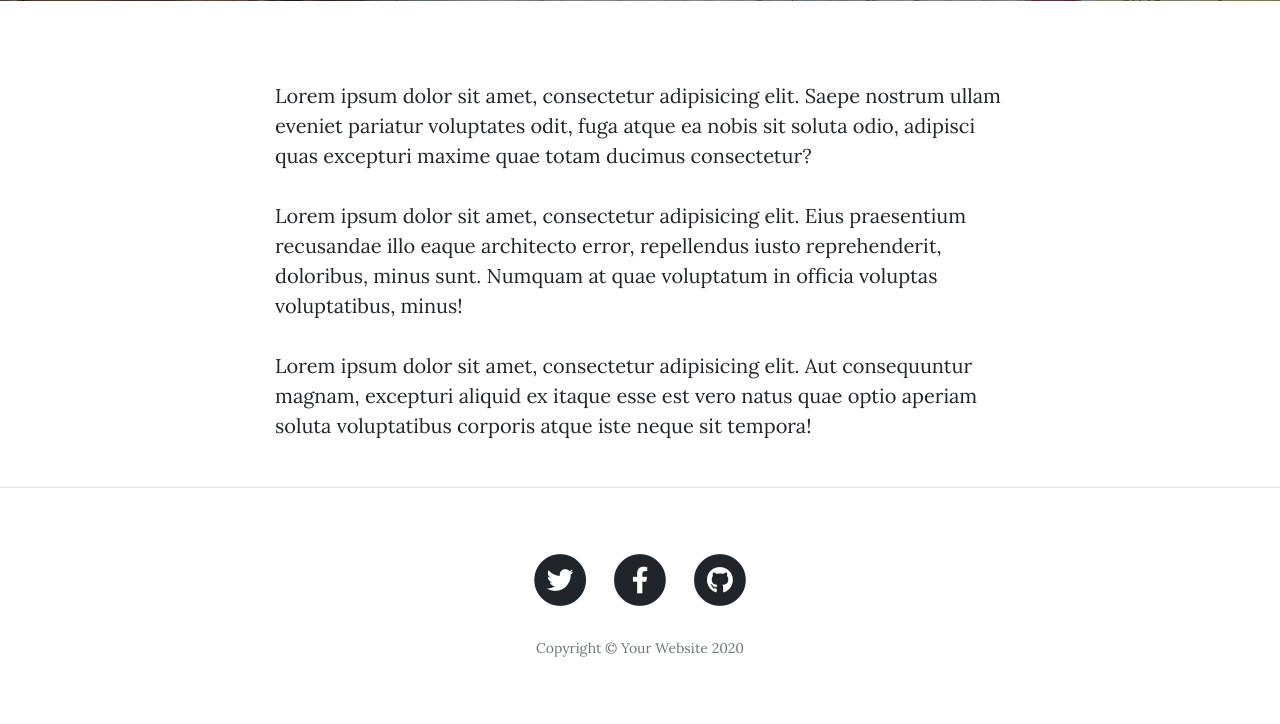
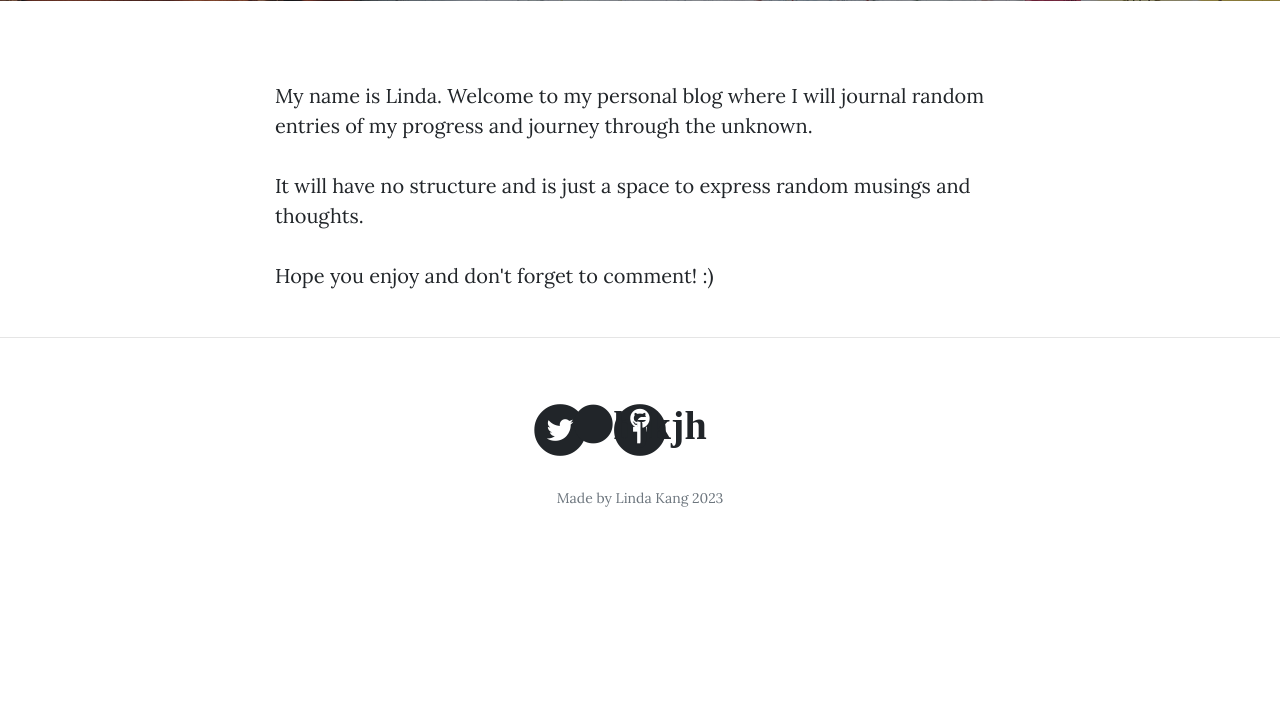
Before and after one commit to lindajhk/Freeform-Fragments, a Flask app: page /about in a window 1280 px wide. Shown: the part 531-1255 px from the top of the page. After the commit the page ends 1038 px from the top, so only its background shows below. Run offline with Flask 3, Linux system fonts and the light colour scheme; some libraries are stand-ins or nearby versions.

Commit message:
Updated About Me, Contact and Footer

```diff
--- a/templates/about.html
+++ b/templates/about.html
@@ -19,9 +19,9 @@
   <div class="container">
     <div class="row">
       <div class="col-lg-8 col-md-10 mx-auto">
-        <p>Lorem ipsum dolor sit amet, consectetur adipisicing elit. Saepe nostrum ullam eveniet pariatur voluptates odit, fuga atque ea nobis sit soluta odio, adipisci quas excepturi maxime quae totam ducimus consectetur?</p>
-        <p>Lorem ipsum dolor sit amet, consectetur adipisicing elit. Eius praesentium recusandae illo eaque architecto error, repellendus iusto reprehenderit, doloribus, minus sunt. Numquam at quae voluptatum in officia voluptas voluptatibus, minus!</p>
-        <p>Lorem ipsum dolor sit amet, consectetur adipisicing elit. Aut consequuntur magnam, excepturi aliquid ex itaque esse est vero natus quae optio aperiam soluta voluptatibus corporis atque iste neque sit tempora!</p>
+        <p>My name is Linda. Welcome to my personal blog where I will journal random entries of my progress and journey through the unknown.</p>
+        <p>It will have no structure and is just a space to express random musings and thoughts.</p>
+        <p>Hope you enjoy and don't forget to comment! :)</p>
       </div>
     </div>
   </div>
--- a/templates/contact.html
+++ b/templates/contact.html
@@ -21,7 +21,6 @@
       <div class="col-lg-8 col-md-10 mx-auto">
         <p>Want to get in touch? Fill out the form below to send me a message and I will get back to you as soon as possible!</p>
         <!-- Contact Form - Enter your email address on line 19 of the mail/contact_me.php file to make this form work. -->
-        <!-- WARNING: Some web hosts do not allow emails to be sent through forms to common mail hosts like Gmail or Yahoo. It's recommended that you use a private domain email address! -->
         <!-- To use the contact form, your site must be on a live web host with PHP! The form will not work locally! -->
         <form name="sentMessage" id="contactForm" novalidate>
           <div class="control-group">
--- a/templates/footer.html
+++ b/templates/footer.html
@@ -21,15 +21,12 @@
               </a>
             </li>
             <li class="list-inline-item">
-              <a href="#">
-                <span class="fa-stack fa-lg">
-                  <i class="fas fa-circle fa-stack-2x"></i>
-                  <i class="fab fa-github fa-stack-1x fa-inverse"></i>
-                </span>
-              </a>
+              <a href="#"><span class="fa-stack fa-lg"></span></a>
+                <a href><i class="fas fa-circle fa-stack-2x">hjkjh</i></a>
+                  <a href="https://github.com/lindajhk"><i class="fab fa-github fa-stack-1x fa-inverse"></i></a>
             </li>
           </ul>
-          <p class="copyright text-muted">Copyright &copy; Your Website 2020</p>
+          <p class="copyright text-muted">Made by Linda Kang 2023</p>
         </div>
       </div>
     </div>
```
